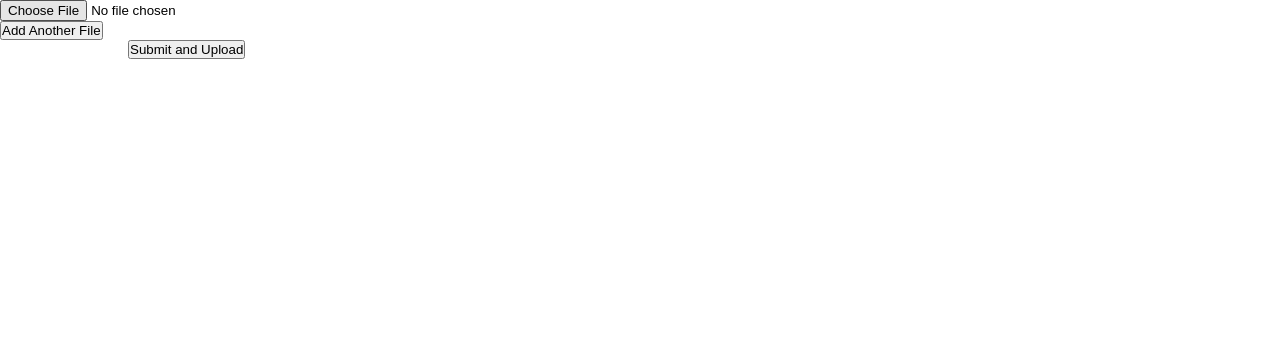
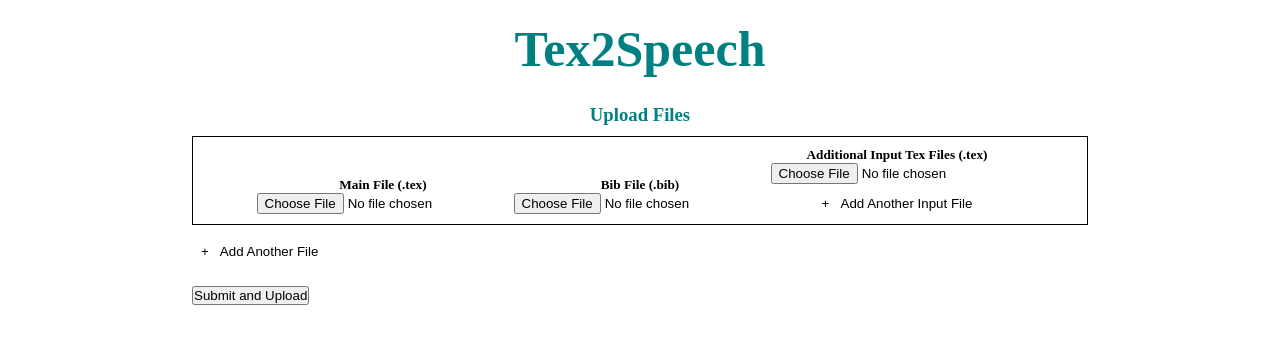
Before and after one commit to hutchresearch/latex2speech, a Flask app: template tex2speech/templates/test.html in a window 1280 px wide. Shown: the top 344 px of the page. Run offline with Flask 2, Linux system fonts and the light colour scheme; the template is opened without the code that fills it, so the values that code supplies are empty.

Commit message:
Adding styling of test

```diff
--- a/tex2speech/app.py
+++ b/tex2speech/app.py
@@ -4,29 +4,27 @@ import os
 import glob
 
 from flask import Flask, render_template, request, session, redirect, url_for, send_from_directory
-from flask_dropzone import Dropzone
 from aws_polly_render import start_polly
 
 basedir = os.path.abspath(os.path.dirname(__file__))
 
 app = Flask(__name__)
 
-app.config.update(
-    UPLOADED_PATH=os.path.join(basedir, 'upload'),
-    # Flask-Dropzone config:
-    DROPZONE_ALLOWED_FILE_CUSTOM=True,
-    DROPZONE_ALLOWED_FILE_TYPE='.tex, .bib',
-    DROPZONE_MAX_FILE_SIZE=3,
-    DROPZONE_MAX_FILES=30,
-    DROPZONE_IN_FORM=True,
-    DROPZONE_UPLOAD_ON_CLICK=True,
-    DROPZONE_UPLOAD_ACTION='handle_upload',  # URL or endpoint
-    DROPZONE_UPLOAD_BTN_ID='submit',
-)
+app.config['CUSTOM_STATIC_PATH'] = os.path.join(basedir, 'upload')
 
-dropzone = Dropzone(app)
-app.config['SECRET_KEY'] = 'mah_key'
-app.config['CUSTOM_STATIC_PATH'] = os.path.join(basedir, 'upload')
+# Helper function to add values to each array
+def add_to_array(uploadName, extension):
+    array = []
+    for file in request.files.getlist('uploadName'):
+        if file.filename != '':
+            # Save file to upload folder
+            file.save(os.path.join(app.config['UPLOADED_PATH'], file.filename))
+
+            # Add to array
+            if os.path.splitext(file.filename)[1] == extension:
+                array.append(file.filename)
+
+    return array
 
 @app.route('/')
 def index():
@@ -35,7 +33,7 @@ def index():
 # Upload middle man
 @app.route('/upload', methods=['POST'])
 def handle_upload():
-    print("THIS RAN??")
+
     session.pop('file_holder', None)
     session.pop('audio', None)
     # Create session
@@ -49,21 +47,14 @@ def handle_upload():
     input_holder = []
     bib_holder = []
     audio_links = session['audio']
-    print("yo???")
 
-    req = request.form
-    print(req)
-    for file in request.files.getlist('file'):
-        print(file.filename)
-
-    # for key, f in request.files.items():
-    #     if key.startswith('file'):
-    #         f.save(os.path.join(app.config['UPLOADED_PATH'], f.filename))
-
-    #         if os.path.splitext(f.filename)[1] == ".tex":
-    #             file_holder.append(f.filename)
-    #         elif os.path.splitext(f.filename)[1] == ".bib":
-    #             bib_holder.append(f.filename)
+    # Grabs all main files
+    file_holder = add_to_array('filename', '.tex')
+    print(file_holder)
+    # Grabs all bib files
+    # bib_holder = add_to_array('bib', '.bib')
+    # Grabs all input files
+    # input_holder = add_to_array('extra', '.tex')
 
     # Render
     # audio_links = start_polly(file_holder, bib_holder)
--- a/tex2speech/static/main.css
+++ b/tex2speech/static/main.css
@@ -14,61 +14,55 @@ h1 {
     color: var(--main-Color);
 }
 
-.inputBox {
-    width: 300px;
-    padding: 10px 50px;
+h3 {
+    margin-top: 10px;
+    color: var(--main-Color);
+    margin-bottom: 10px;
     text-align: center;
-    /* border: 1px solid black; */
-
-    /* Centers div box */
-    position: fixed;
-    margin-top: 75px;
-    left: 50%;
-    transform: translate(-50%, -50%);
 }
 
-.formBox {
-    width: 300px;
-    margin-top: 10px;
-    margin-left: 40px;
-    margin-bottom: 8px;
+form {
+    /* border: 1px solid black; */
+    width: 70%;
+    margin: 0 auto;
+    margin-top: 2%;
 }
 
-.output {
+#addMoreInput, #addMoreMain {
+    background-color: white;
+    color: black;
+    padding: 1%;
+    /* border: 2px solid var(--main-Color); */
+    border: transparent;
     margin-top: 10px;
 }
-/*
-.output button {
-    margin-top: 10px;
-    padding: 2px 4px;
+
+#addMoreInput:hover, #addMoreMain:hover  {
+    text-decoration: underline;
+    cursor: pointer;
 }
 
-.output button #link {
-    text-decoration: none;
-    color: black;
+#additional {
+    /* margin-left: 10%; */
 }
 
-#uploadButton {
-    display: none;
-    margin-left: 125px;
-} */
-
-.dropzone {
-    border: 2px dashed #0087F7;
-    margin: 10%;
-    min-height: 400px;
+.single {
+    border: 1px solid black;
+    text-align: center;
+    padding: 10px;
 }
 
-#submitForm {
-    margin: 10%;
-    margin-top: 30%;
+/* Main Tex File CSS */
+.main {
+    display: inline-block;
 }
 
-#submit {
-    margin-left: 10%
+/* Bib File CSS */
+.bib {
+    display: inline-block;
 }
 
-#dropzone {
-    margin-top: 5%;
-    margin-bottom: 5%
+/* Input File CSS */
+.input {
+    display: inline-block;
 }
--- a/tex2speech/static/main.js
+++ b/tex2speech/static/main.js
@@ -1,10 +1,19 @@
 $( document ).ready(function() {
     $(function() {
-        $('#addMoreUpload').click(function(){
+        $('#addMoreInput').click(function(){
             console.log("RUN")
-            var newDiv = $('<input type="file" id="myFile" name="filename" accept = ".tex"><br>');
+            var newDiv = $('<input type="file" id="input" name="inputFile" accept = ".tex"><br>');
           //newDiv.style.background = "#000";
-           $('.files').append(newDiv);
+           $('.multipleInputs').append(newDiv);
+        });
+    });
+
+    $(function() {
+        $('#addMoreMain').click(function(){
+            console.log("RUN")
+            var newDiv = $('<input type="file" id="input" name="inputFile" accept = ".tex"><br>');
+          //newDiv.style.background = "#000";
+           $('.multipleInputs').append(newDiv);
         });
     });
 });
--- a/tex2speech/templates/index.html
+++ b/tex2speech/templates/index.html
@@ -46,7 +46,7 @@
 
     <h1><span class = "tex2">Tex2</span><span class = "speech">Speech</span></h1>
 
-    <!-- <form action="{{ url_for('handle_form') }}" enctype="multipart/form-data" method="post"> -->
+
     <form action="/upload" enctype="multipart/form-data" method="post">
         <div class="files">
             <input type="file" id="myFile" name="filename" accept = ".tex"><br>
--- a/tex2speech/templates/test.html
+++ b/tex2speech/templates/test.html
@@ -5,14 +5,43 @@
     <meta name="viewport" content="width=device-width, initial-scale=1.0">
     <title>Tex2Speech</title>
     <link rel="stylesheet" href="/tex2speech/static/main.css">
+    <script src="https://ajax.googleapis.com/ajax/libs/jquery/3.5.1/jquery.min.js"></script>
 </head>
 <body>
-    <form action="">
-        <input type="file" id="myFile" name="filename"><br>
+    <h1><span class = "tex2">Tex2</span><span class = "speech">Speech</span></h1>
 
-        <button id = "addMoreUpload">Add Another File</button>
+    <form action="/upload" enctype="multipart/form-data" method="post">
+        <h3>Upload Files</h3>
+        <div id="additional">
+            <div class="files">
+                <div class="single">
+                    <div class="main">
+                        <h5>Main File (.tex)</h5>
+                        <input type="file" id="myFile" name="filename" accept = ".tex"><br>
+                    </div>
+
+                    <div class="bib">
+                        <h5>Bib File (.bib)</h5>
+                        <input type="file" id="bibFile" name="bibFile" accept = ".bib"><br>
+                    </div>
+
+                    <div class="input">
+                        <h5>Additional Input Tex Files (.tex)</h5>
+                        <div class="multipleInputs">
+                            <input type="file" id="input" name="inputFile" accept = ".tex"><br>
+                        </div>
+
+                        <button id = "addMoreInput" type = "button">&#43;&nbsp;&nbsp;&nbsp;Add Another Input File</button>
+                    </div>
+                </div>
+            </div>
+
+            <button id = "addMoreMain" type = "button">&#43;&nbsp;&nbsp;&nbsp;Add Another File</button>
+        </div>
         <br>
         <input type="submit" id="submit" value="Submit and Upload">
     </form>
 </body>
+
+<script src = "/tex2speech/static/main.js"></script>
 </html>
```
